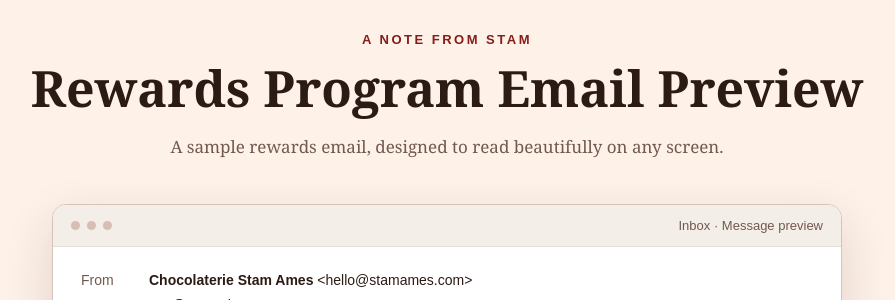
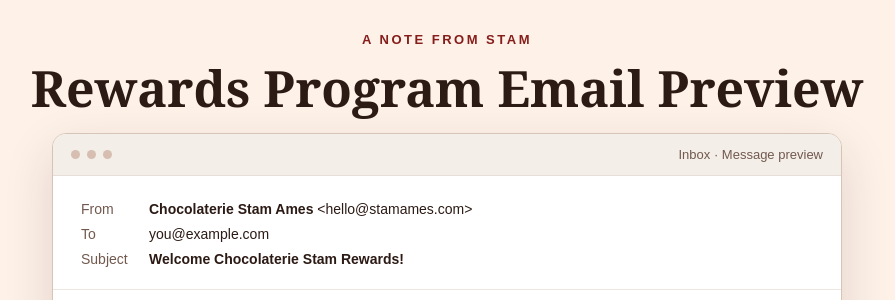
Before and after one commit to TateWall/Stam-Email-Marketing, a plain HTML site: page email.html in a window 1280 px wide. Shown: the part 1920-2220 px from the top of the page, without its empty margins (193-1088 px from the left). Drawn offline with Linux system fonts and the light colour scheme.

Commit message:
Remove section description from email preview
Removed the section description from the email preview.

```diff
--- a/email.html
+++ b/email.html
@@ -194,7 +194,7 @@
       <div class="wrap">
         <p class="eyebrow">A note from Stam</p>
         <h2 class="section-title" id="preview-heading">Rewards Program Email Preview</h2>
-        <p class="section-description">A sample rewards email, designed to read beautifully on any screen.</p>
+
         <article class="mailbox" aria-label="Email preview">
           <div class="mail-toolbar" aria-hidden="true"><span class="dot"></span><span class="dot"></span><span class="dot"></span><span class="mail-label">Inbox · Message preview</span></div>
           <div class="mail-meta">
```
